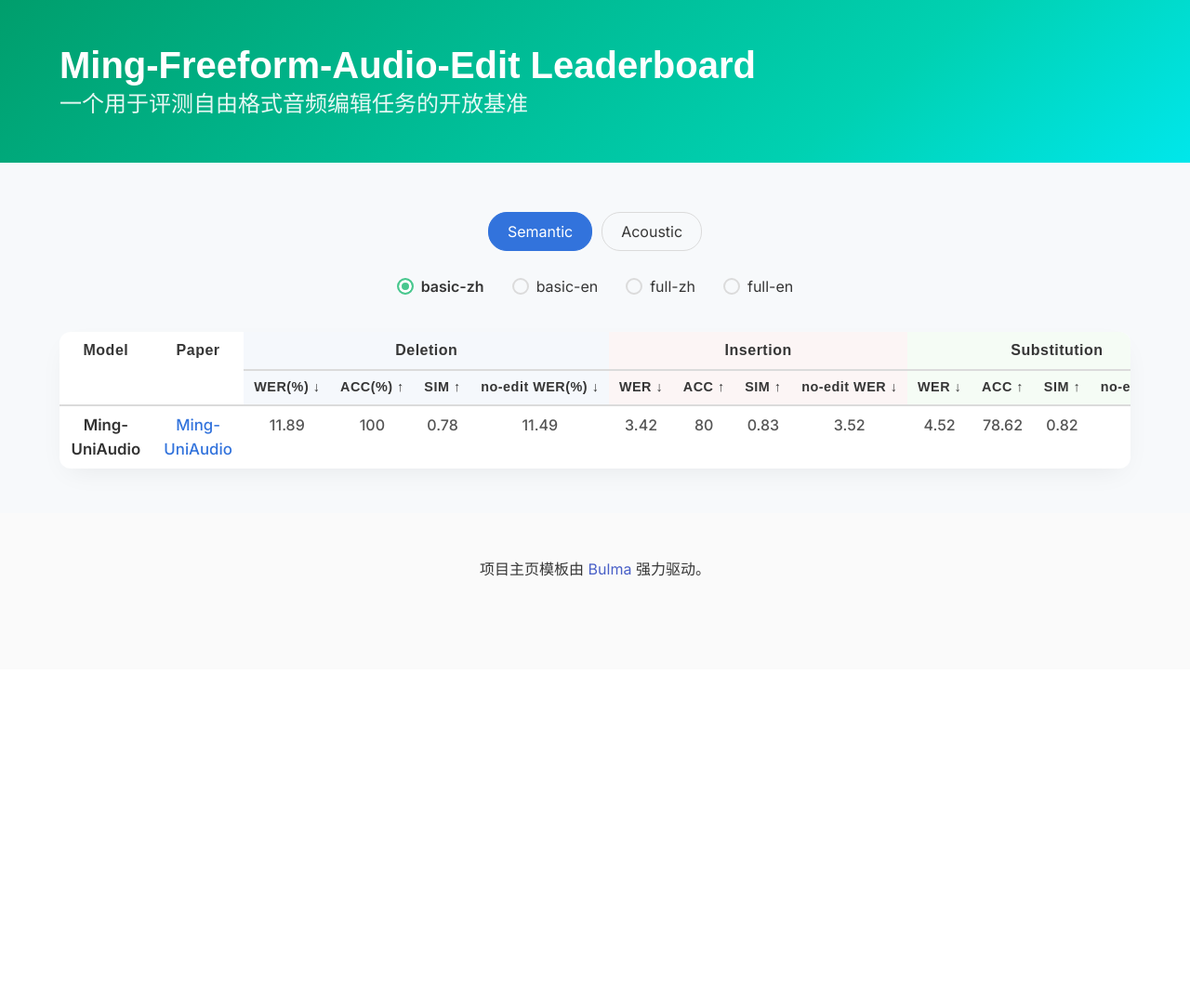
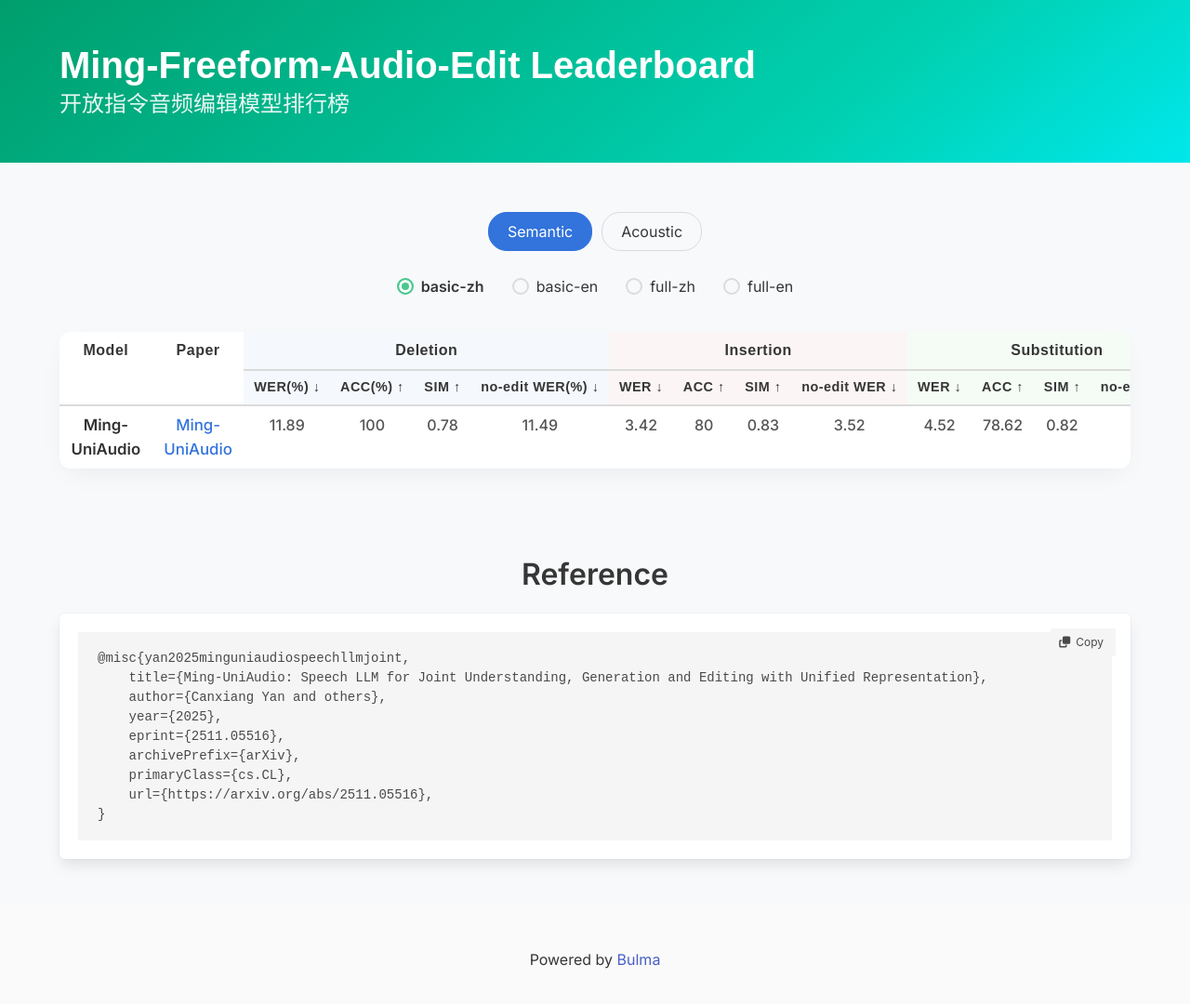
Before and after one commit to Lsx1999/Ming-Freeform-Audio-Edit-leaderboard, a plain HTML site: page index.html in a window 1280 px wide. Shown: the whole page at 93% size. Before the commit the page ends 800 px from the top, so only its background shows below. Drawn offline with nearby package versions, Linux system fonts and the light colour scheme; a web font is replaced by a local one.

Commit message:
添加了参考文献

```diff
--- a/index.html
+++ b/index.html
@@ -11,7 +11,7 @@
     <link rel="stylesheet" href="https://cdnjs.cloudflare.com/ajax/libs/font-awesome/6.2.0/css/all.min.css">
 
     <style>
-        /* 1. 全局与字体优化 */
+        /* 样式部分无任何修改 */
         body {
             font-family: 'Inter', 'Noto Sans', sans-serif;
             background-color: #f7f9fb;
@@ -24,7 +24,6 @@
             font-weight: 700;
         }
 
-        /* 2. 表格容器与阴影 */
         .table-container {
             border-radius: 12px;
             overflow: hidden;
@@ -32,12 +31,10 @@
             background-color: #ffffff;
         }
 
-        /* 3. 表格整体样式 */
         .table {
             background-color: transparent;
         }
 
-        /* 4. 表头 (thead) 的精致化改造 */
         thead {
             background-color: #FDFDFD;
             border-bottom: 2px solid #F0F0F0;
@@ -69,7 +66,6 @@
             background-color: rgba(238, 251, 239, 0.6);
         }
 
-        /* 5. 表格主体 (tbody) 的行与单元格样式 */
         tbody tr {
             transition: background-color 0.2s ease;
         }
@@ -90,16 +86,11 @@
             border-color: #f0f0f0;
         }
 
-        /* 6. 内容层次感 */
-        /* --- 修改开始：移除或注释掉基础列的左对齐规则 --- */
         td.base-column {
-            /* text-align: left !important;  <-- 此行已被移除或注释 */
             font-weight: 600;
             font-size: 1.05em;
             color: #333;
         }
-
-        /* --- 修改结束 --- */
 
         td.base-column a {
             color: #3273dc;
@@ -117,7 +108,6 @@
             font-weight: 500;
         }
 
-        /* 7. 选择器样式 */
         .selector-group {
             display: flex;
             justify-content: center;
@@ -193,7 +183,7 @@
                     Ming-Freeform-Audio-Edit Leaderboard
                 </h1>
                 <p class="subtitle is-4">
-                    一个用于评测自由格式音频编辑任务的开放基准
+                    开放指令音频编辑模型排行榜
                 </p>
             </div>
         </div>
@@ -213,15 +203,40 @@
         </div>
     </section>
 
+    <section class="section">
+        <div class="container">
+            <h2 class="title is-3 has-text-centered">Reference</h2>
+            <div class="box content" style="position: relative;">
+                <button id="copy-bib-btn" class="button is-small is-light"
+                    style="position: absolute; top: 1rem; right: 1rem;">
+                    <span class="icon"><i class="fas fa-copy"></i></span>
+                    <span>Copy</span>
+                </button>
+                <!-- --- 修改开始：更新BibTeX内容 --- -->
+                <pre><code id="bibtex-code">@misc{yan2025minguniaudiospeechllmjoint,
+    title={Ming-UniAudio: Speech LLM for Joint Understanding, Generation and Editing with Unified Representation},
+    author={Canxiang Yan and others},
+    year={2025},
+    eprint={2511.05516},
+    archivePrefix={arXiv},
+    primaryClass={cs.CL},
+    url={https://arxiv.org/abs/2511.05516},
+}</code></pre>
+                <!-- --- 修改结束 --- -->
+            </div>
+        </div>
+    </section>
+
     <footer class="footer">
         <div class="content has-text-centered">
             <p>
-                项目主页模板由 <a href="https://bulma.io">Bulma</a> 强力驱动。
+                Powered by <a href="https://bulma.io">Bulma</a>
             </p>
         </div>
     </footer>
 
     <script>
+        // JavaScript部分无任何修改
         document.addEventListener('DOMContentLoaded', async () => {
             const datasetSelector = document.getElementById('dataset-selector');
             const versionSelector = document.getElementById('version-selector');
@@ -329,6 +344,24 @@
                 });
             }
             init();
+
+            const copyBtn = document.getElementById('copy-bib-btn');
+            const bibCode = document.getElementById('bibtex-code');
+            if (copyBtn && bibCode) {
+                copyBtn.addEventListener('click', () => {
+                    navigator.clipboard.writeText(bibCode.textContent.trim()).then(() => {
+                        const originalText = copyBtn.querySelector('span:last-child').textContent;
+                        copyBtn.querySelector('span:last-child').textContent = 'Copied!';
+                        copyBtn.classList.add('is-success');
+                        setTimeout(() => {
+                            copyBtn.querySelector('span:last-child').textContent = originalText;
+                            copyBtn.classList.remove('is-success');
+                        }, 2000);
+                    }).catch(err => {
+                        console.error('Failed to copy BibTeX: ', err);
+                    });
+                });
+            }
         });
     </script>
 </body>
```
